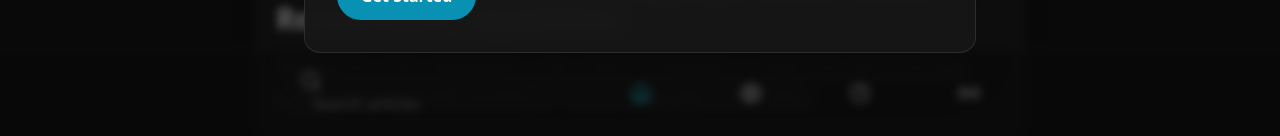
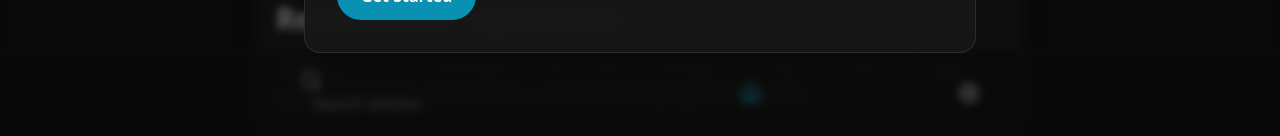
Before and after one commit to Saisharathchandranandnetha/V_mach, a React (Vite) app: page / in a window 1280 px wide. Shown: the part 664-800 px from the top of the page. Built offline with nearby package versions, Linux system fonts and the light colour scheme; no server answers; grey boxes are pictures that could not be loaded.

Commit message:
Simplify bottom navigation - keep only Search, Home, and Career icons

```diff
--- a/src/pages/App.jsx
+++ b/src/pages/App.jsx
@@ -1,5 +1,5 @@
 import { useEffect, useMemo, useState } from 'react';
-import { Bookmark, BookmarkCheck, Headphones, Search, Home, BadgeHelp, Radio, X, Target, Share2, Heart } from 'lucide-react';
+import { Bookmark, BookmarkCheck, Headphones, Search, Home, X, Target, Share2, Heart } from 'lucide-react';
 import { useNewsStore } from '../store/newsStore.js';
 import { useBookmarksStore } from '../store/bookmarksStore.js';
 import { fetchTechNews } from '../services/newsApi.js';
@@ -329,8 +329,6 @@ export default function App() {
 					>
 						<Target size={22} />
 					</button>
-					<button className="p-3 text-white/80 hover:text-white transition-colors"><BadgeHelp size={22} /></button>
-					<button className="p-3 text-white/80 hover:text-white transition-colors"><Radio size={22} /></button>
 				</div>
 			</nav>
 		</div>
```
